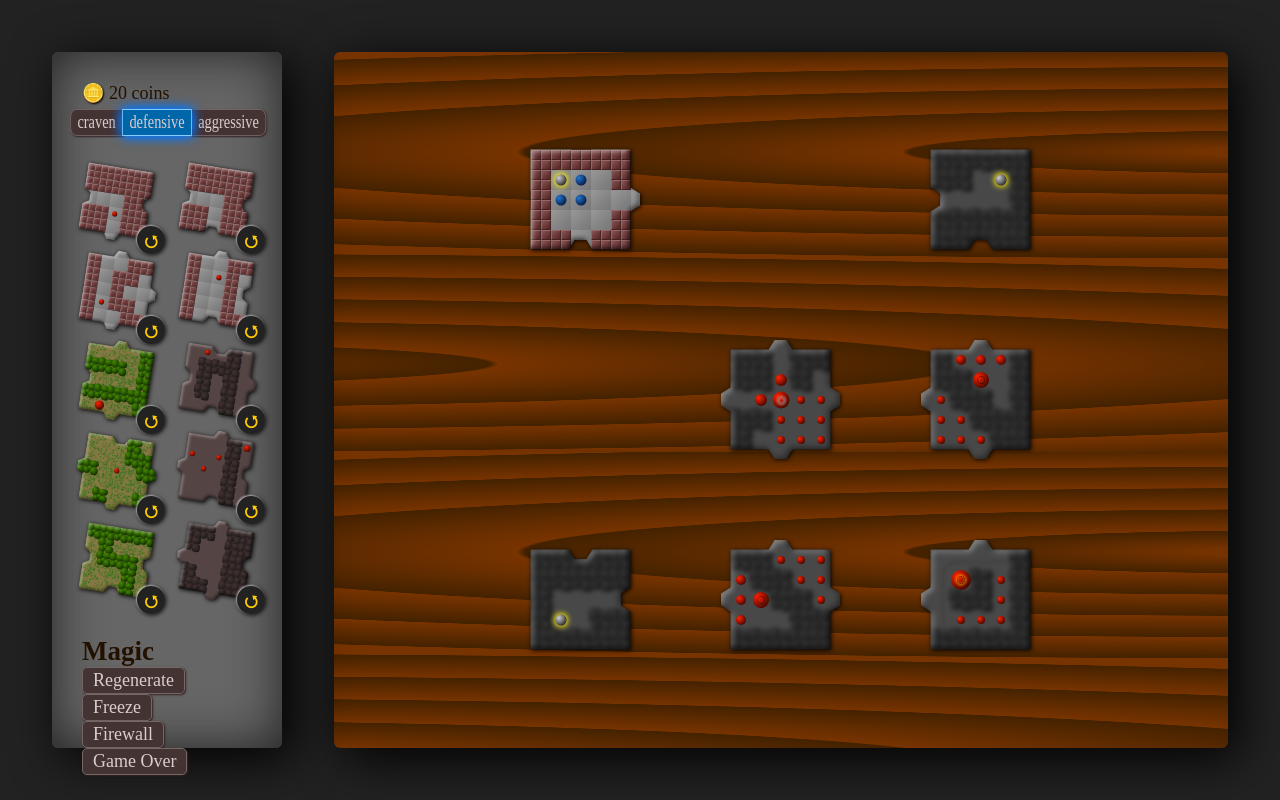
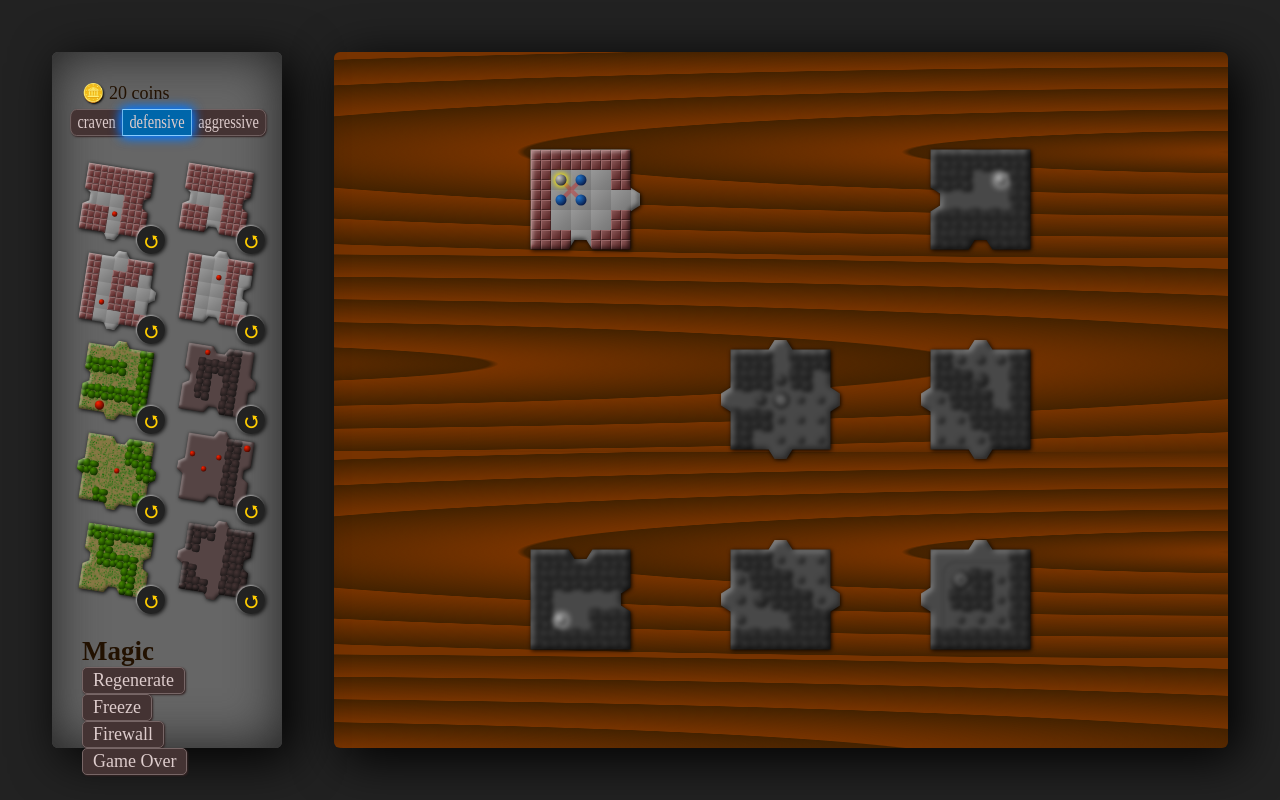
Before and after one commit to aurium/js13k-2022-dungeon-puzzle, a website: page game/index.html in a window 1280 px wide. Both pictures are taken after a click on the button "Easy". Drawn offline with Linux system fonts and the light colour scheme.

Commit message:
Enable default pieces and set boid target

```diff
--- a/game/game.js
+++ b/game/game.js
@@ -47,15 +47,21 @@ function addGold(coins=0) {
   $('gold').innerHTML = `<b>🪙</b> ${gold} coins`
 }
 
+function getNeighbors(x, y) {
+  return {
+    N: (placedPieces[y-1]||[])[x],
+    S: (placedPieces[y+1]||[])[x],
+    E: placedPieces[y][x+1],
+    W: placedPieces[y][x-1]
+  }
+}
+
 /**
  * Can the player place the piece in this (x,y) table title?
  */
 function canPiceFit(piece, x, y) {
-  if (placedPieces[y][x]) return false
-  const pieceN = (placedPieces[y-1]||[])[x]
-  const pieceS = (placedPieces[y+1]||[])[x]
-  const pieceE = placedPieces[y][x+1]
-  const pieceW = placedPieces[y][x-1]
+  if ((placedPieces[y]||[])[x]) return false
+  const neighbors = getNeighbors(x, y)
 
   // Piece side must be flat to fit the puzle border
   if (x === 0 && piece.W !== '-') return false
@@ -69,10 +75,10 @@ function canPiceFit(piece, x, y) {
   if (y > 0 && piece.N === '-') return false
   if (y < puzzleHeight-1 && piece.S === '-') return false
 
-  if (!canPlugThatTwoPieces(piece, 'S', pieceS, 'N')) return false
-  if (!canPlugThatTwoPieces(piece, 'N', pieceN, 'S')) return false
-  if (!canPlugThatTwoPieces(piece, 'E', pieceE, 'W')) return false
-  if (!canPlugThatTwoPieces(piece, 'W', pieceW, 'E')) return false
+  if (!canPlugThatTwoPieces(piece, 'S', neighbors.S, 'N')) return false
+  if (!canPlugThatTwoPieces(piece, 'N', neighbors.N, 'S')) return false
+  if (!canPlugThatTwoPieces(piece, 'E', neighbors.E, 'W')) return false
+  if (!canPlugThatTwoPieces(piece, 'W', neighbors.W, 'E')) return false
 
   return true
 }
--- a/game/init-map.js
+++ b/game/init-map.js
@@ -43,53 +43,53 @@ function initMap(level) {
   ).placePiece(0, 0)
 
   // kidnapped wizards
-  mkPiece('ff--', 'cavern disabled',
+  mkPiece('ff--', 'cavern',
     '#####'+
     '#####'+
     '#    '+
     '#m ##'+
     '#####'
-  ).placePiece(0, puzzleHeight-1)
-  mkPiece('--ff', 'cavern disabled',
+  ).placePiece(0, puzzleHeight-1, false)
+  mkPiece('--ff', 'cavern',
     '#####'+
     '## m#'+
     '    #'+
     '#####'+
     '#####'
-  ).placePiece(puzzleWidth-1, 0)
+  ).placePiece(puzzleWidth-1, 0, false)
 
   // Boss land
-  mkPiece('mmmm', 'cavern disabled',
+  mkPiece('mmmm', 'cavern',
     '## ##'+
     '##3# '+
     ' 3811'+
     '##111'+
     '# 111'
-  ).placePiece(puzzleWidth-3, puzzleHeight-3)
+  ).placePiece(puzzleWidth-3, puzzleHeight-3, false)
 
-  mkPiece('m-mm', 'cavern disabled',
+  mkPiece('m-mm', 'cavern',
     '#222#'+
     '##7 #'+
     '1## #'+
     '11###'+
     '111##'
-  ).placePiece(puzzleWidth-1, puzzleHeight-3)
+  ).placePiece(puzzleWidth-1, puzzleHeight-3, false)
 
-  mkPiece('mm-m', 'cavern disabled',
+  mkPiece('mm-m', 'cavern',
     '##111'+
     '2##11'+
     '27##1'+
     '2  ##'+
     '#####'
-  ).placePiece(puzzleWidth-3, puzzleHeight-1)
+  ).placePiece(puzzleWidth-3, puzzleHeight-1, false)
 
-  bossPiece = mkPiece('m--m', 'cavern disabled',
+  bossPiece = mkPiece('m--m', 'cavern',
     '    #'+
     ' 9#1#'+
     ' ##1#'+
     ' 111#'+
     '#####'
-  ).placePiece(puzzleWidth-1, puzzleHeight-1)
+  ).placePiece(puzzleWidth-1, puzzleHeight-1, false)
   bossPiece.mkChild('grid')
 
   for (let x=0; x<puzzleWidth; x++) for (let y=0; y<puzzleHeight; y++) {
--- a/game/piece.js
+++ b/game/piece.js
@@ -101,18 +101,51 @@ function mkPiece(conn, terrain, map) {
   p.terrain = terrain
   p.map = parsedMap
   p.placePiece = placePiece
+  p.enablePiece = enablePiece
+  p.addEventListener('click', clickOnPlacedPiece)
   return p
 }
 
-function placePiece(px, py) {
+/**
+ * Capture piece click to define a target to hero boids to follow.
+ */
+function clickOnPlacedPiece(ev) {
+  boidTarget.x = ev.target.parentNode.x*5 + ev.layerX/20
+  boidTarget.y = ev.target.parentNode.y*5 + ev.layerY/20
+  boidTarget.onupdate()
+  boidTarget.className = 'show'
+  setTimeout(()=> boidTarget.className = '', 100)
+}
+
+/**
+ * Add place to the table.
+ * Some initial pieces can be setted as disabled. They will look blurry.
+ */
+function placePiece(px, py, enabled=true) {
   this.style.left = (px*100)+'px'
   this.style.top = (py*100)+'px'
   tableTop.appendChild(this)
+  this.x = px
+  this.y = py
   placedPieces[py][px] = this
+  if (enabled) {
+    this.enablePiece()
+    // Enable its disabled neighbors:
+    Object.values(getNeighbors(px, py)).filter(p => p).map(p =>
+      p.enablePiece()
+    )
+  } else { // this pece Disabled.
+    this.classList.add('disabled')
+  }
+  return this
+}
+
+function enablePiece() {
+  this.classList.remove('disabled')
   this.map.map((line, y)=>
     line.map((char, x)=> {
-      const elX = px*5 + x
-      const elY = py*5 + y
+      const elX = this.x*5 + x
+      const elY = this.y*5 + y
       let el = null
       if (char == '#') mapElements.push(el = placeWall(elX, elY))
       if (char == 'u') mapElements.push(el = placeWarrior(elX, elY))
@@ -124,7 +157,6 @@ function placePiece(px, py) {
   this.querySelectorAll('u,m,e').forEach(el =>
     el.replaceWith(mkEl('b'))
   )
-  return this
 }
 
 function placeWall(x, y) {
@@ -140,23 +172,21 @@ const walkerConf = {
   }
 }
 
-function placeWarrior(x, y) {
-  const el = mkEl('u', walkerConf)
+function placeEntity(tag, x, y, conf=walkerConf) {
+  const el = mkEl(tag, conf)
   el.x = x + .5
   el.y = y + .5
   return el
 }
 
+function placeWarrior(x, y) {
+  return placeEntity('u', x, y)
+}
+
 function placeWizard(x, y) {
-  const el = mkEl('m', walkerConf)
-  el.x = x + .5
-  el.y = y + .5
-  return el
+  return placeEntity('m', x, y)
 }
 
 function placeEnemy(x, y, size) {
-  const el = mkEl('e', { class: 'e'+size, ...walkerConf })
-  el.x = x + .5
-  el.y = y + .5
-  return el
+  return placeEntity('e', x, y, { class: 'e'+size, ...walkerConf })
 }
--- a/game/style.css
+++ b/game/style.css
@@ -431,6 +431,34 @@ m i {
   box-shadow: 0 0 .3em #FE0, 0 0 .3em #FE0;
 }
 
+article x {
+  width: 24px;
+  height: 24px;
+  margin: -12px;
+  transform: translate(-.5em, -.5em) rotate(45deg);
+  z-index: -1;
+  opacity: .3;
+  transition: opacity 8s;
+}
+article x.show {
+  opacity: 1;
+  transition: 0s;
+}
+x::before {
+  background: #D00;
+  width: 4px;
+  left: 10px;
+  top: 0;
+  bottom: 0;
+}
+x::after {
+  background: #D00;
+  height: 4px;
+  top: 10px;
+  left: 0;
+  right: 0;
+}
+
 grid {
   display: block;
   position: absolute;
--- a/game/ui.js
+++ b/game/ui.js
@@ -12,6 +12,8 @@ const avaliableBox = $('#avaliable')
 const tableEl = $('article')
 const puzzleLayerEl = $('article > div')
 const walkersLayerEl = $('article > ul')
+const boidTarget = placeEntity('x', 2, 2)
+boidTarget.onupdate()
 
 function onWinResize() {
   tableEl.classList.remove('hide')
@@ -51,6 +53,7 @@ function endDragAvaliablePiece(ev) {
   log('End drag piece', dragingPiece.className)
   if (canPiceFit(dragingPiece, ...lastTablePos)) {
     log(`Placing ${dragingPiece.className} at ${lastTablePos}`)
+    dragingPiece.removeEventListener('mousedown', initDragAvaliablePiece)
     dragingPiece.placePiece(...lastTablePos)
   } else {
     dragingPiece.drag()
```
